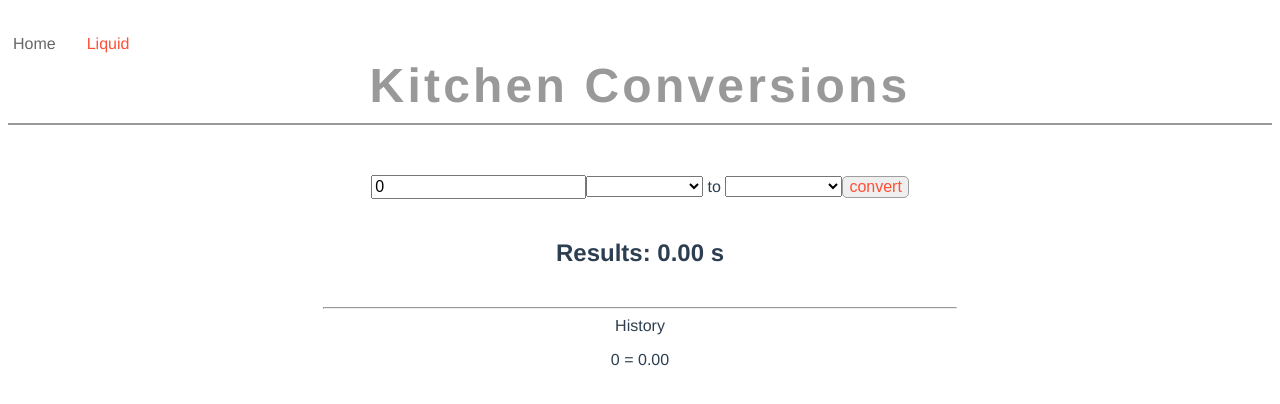
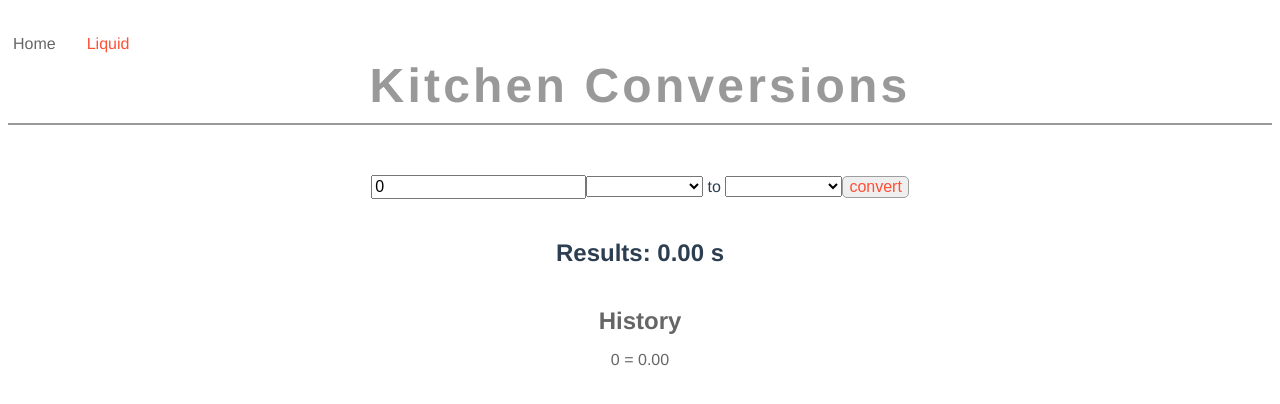
Before and after one commit to kr4of6/conversions, a Vue app: page /#/Liquid in a window 1280 px wide. Both pictures are taken after a click on the button "convert". Shown: the top 404 px of the page. Built offline with nearby package versions, Linux system fonts and the light colour scheme.

Commit message:
finish css

```diff
--- a/src/components/Liquid.vue
+++ b/src/components/Liquid.vue
@@ -22,8 +22,8 @@
   <button v-on:click.self.prevent="convert">convert</button>
   <h2>{{result}}</h2>
   <div v-if="history.length > 0">
-  <hr>
-  <label  class="h" >History</label>
+  <!-- <hr> -->
+  <h2  class="h" >History</h2>
   </div>
   <ul >
     <li v-for="item in history"> <label>{{item}}</label></li>
@@ -117,6 +117,7 @@ h1 {
 }
 h2 {
   margin:40px 0px;
+
 }
 
 button {
@@ -134,6 +135,11 @@ input, textarea, select, button {
   font-size:16px;
 
 }
+.h {
+  color:#666;
+    margin:10px 0px;
+
+}
 
 hr {
   width:50%;
@@ -142,9 +148,13 @@ hr {
 ul {
   list-style-type: none;
   padding:0;
+  color:#666;
+
 
 }
 li {
+    margin:5px 0px;
+
 }
 
 </style>
```
